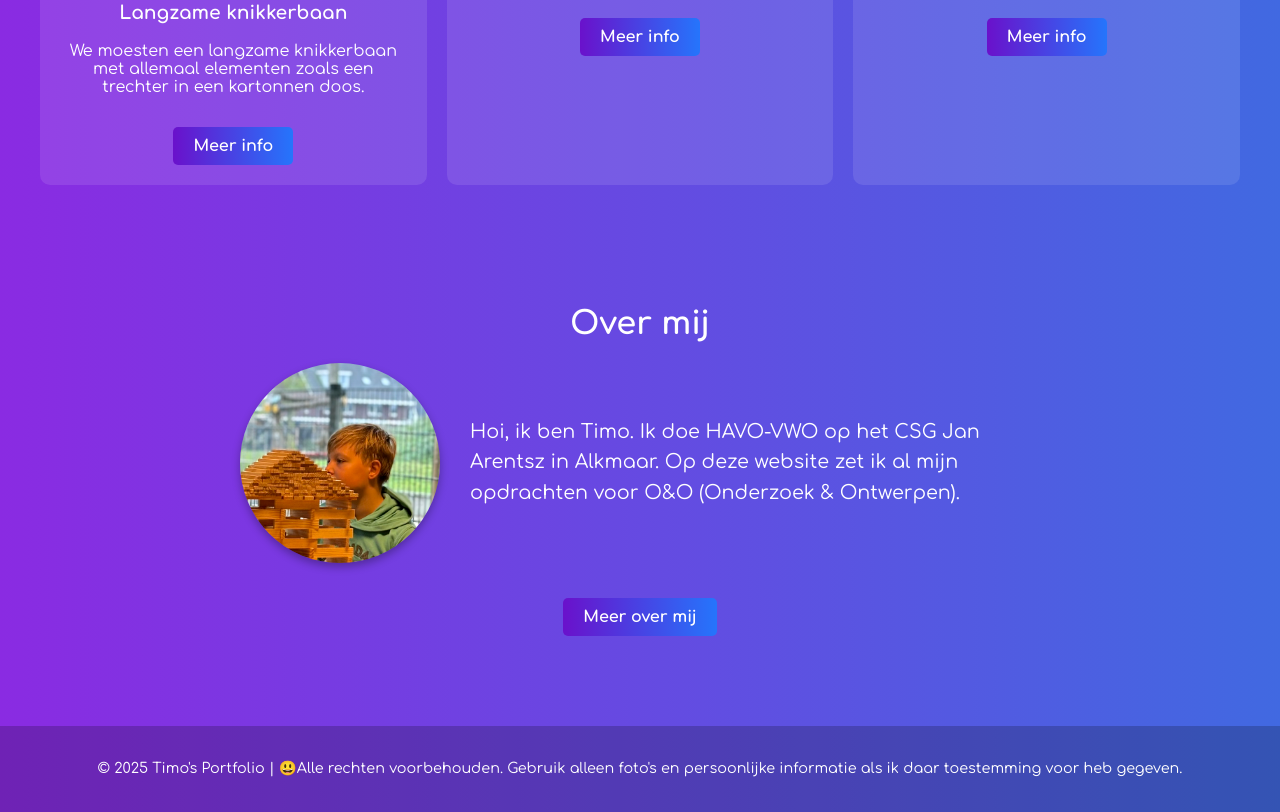
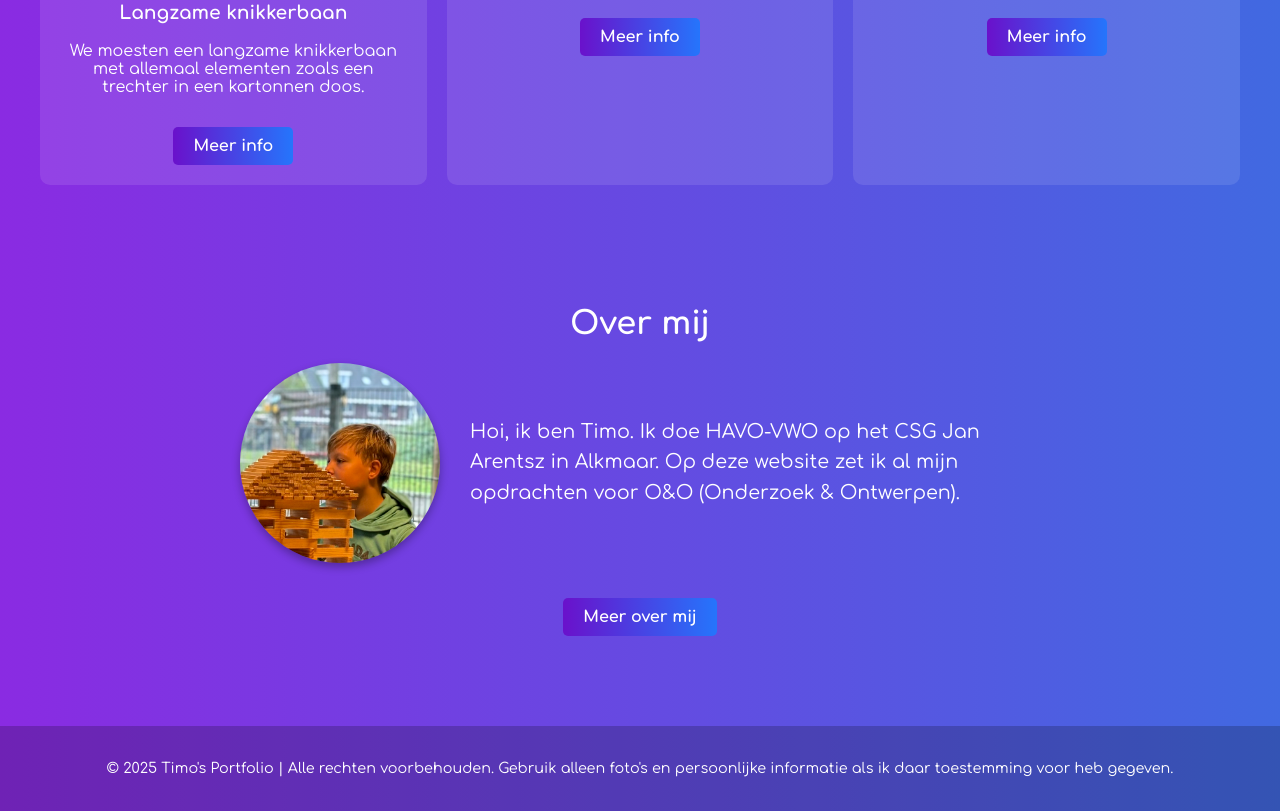
Before and after one commit to sirsnuggles1/mijn-portfolio, a plain HTML site: page index.html in a window 1280 px wide. Shown: the part 1257-2069 px from the top of the page. Drawn offline with Linux system fonts and the light colour scheme.

Commit message:
Update index.html

```diff
--- a/index.html
+++ b/index.html
@@ -232,7 +232,7 @@
         </div>
     </div>
     <footer class="animated-element">
-        <p>&copy; 2025 Timo's Portfolio | 😃Alle rechten voorbehouden. Gebruik alleen foto's en persoonlijke informatie als ik daar toestemming voor heb gegeven.</p>
+        <p>&copy; 2025 Timo's Portfolio | Alle rechten voorbehouden. Gebruik alleen foto's en persoonlijke informatie als ik daar toestemming voor heb gegeven.</p>
     </footer>
 
     <script>
```
